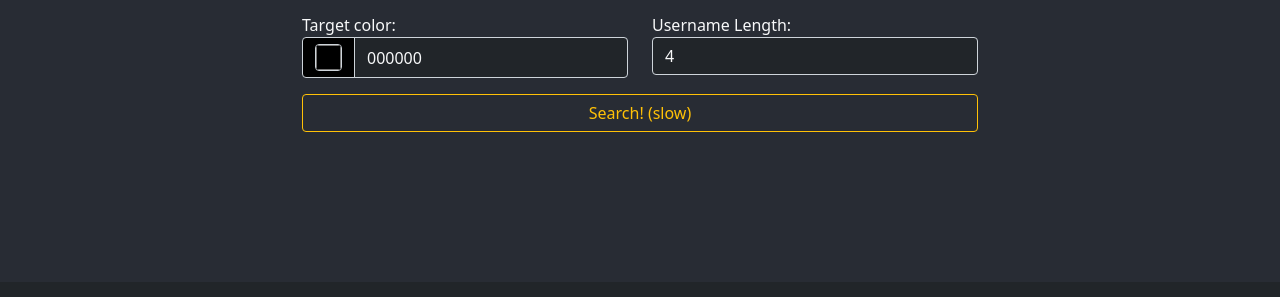
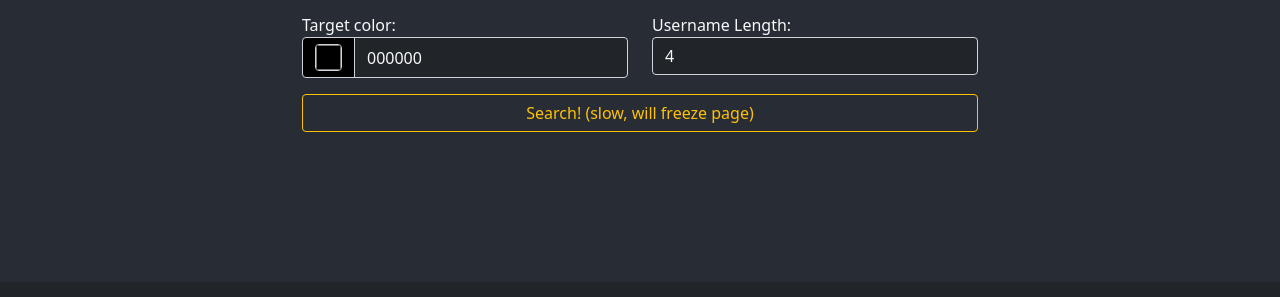
Before and after one commit to LegoFigure11/legofigure11.github.io, a Jekyll site: the page built from smogon/ps/color/index.html, in a window 1280 px wide. Shown: the part 538-835 px from the top of the page. Built offline with Jekyll 4.4.1, drawn with Linux system fonts in a browser that asks for light colours; a script that is not in the unit is left out; comment, search, counter and statistics services are not loaded.

Commit message:
Add page freeze warning

```diff
--- a/smogon/ps/color/index.html
+++ b/smogon/ps/color/index.html
@@ -88,7 +88,7 @@ permalink: /smogon/ps/color/
     </div>
     <div class="row mt-3">
         <div class="col">
-            <button class="btn btn-outline-warning btn-block w-100" id="search2">Search! (slow)</button>
+            <button class="btn btn-outline-warning btn-block w-100" id="search2">Search! (slow, will freeze page)</button>
         </div>
     </div>
     <div class="h3 mt-3 d-none" id="res-text2">Username for color: <span id="outuser"></span></div>
```
